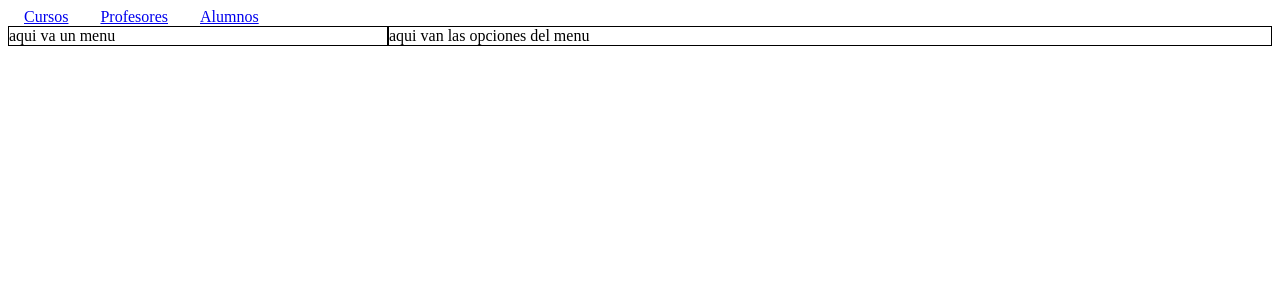
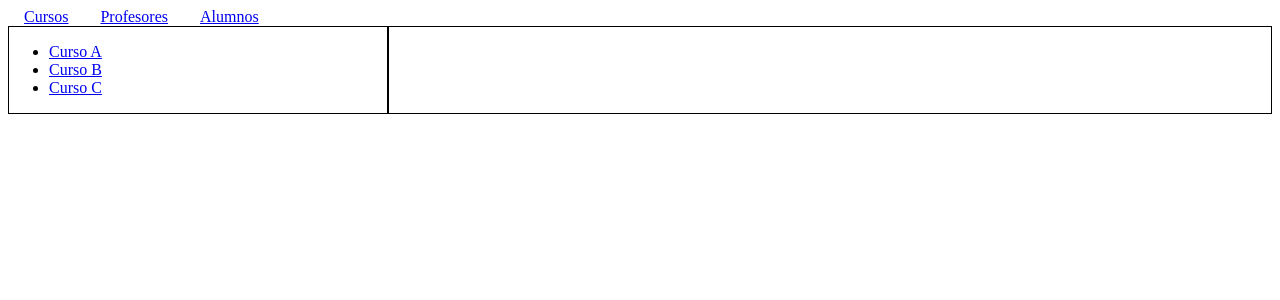
Before and after one commit to ronytacodev/website_VueRouter, a Vue app: page /alumnos in a window 1280 px wide. Shown: the top 300 px of the page. Built offline with nearby package versions, Linux system fonts and the light colour scheme.

Commit message:
create components and routes CHILDREN for alumnos

```diff
--- /dev/null
+++ b/src/components/cursos/MenuCursos.vue
@@ -0,0 +1,15 @@
+<template>
+    <div>
+        <ul>
+            <li>
+                <router-link :to="{ name: 'alumnos-a' }">Curso A</router-link>
+            </li>
+            <li>
+                <router-link :to="{ name: 'alumnos-b' }">Curso B</router-link>
+            </li>
+            <li>
+                <router-link :to="{ name: 'alumnos-c' }">Curso C</router-link>
+            </li>
+        </ul>
+    </div>
+</template>
--- a/src/router/index.js
+++ b/src/router/index.js
@@ -3,6 +3,9 @@ import { createRouter, createWebHistory } from 'vue-router'
 import CursosPage from '@/views/CursosPage'
 import ProfesoresPage from '@/views/ProfesoresPage'
 import AlumnosPage from '@/views/alumnos/AlumnosPage'
+import AlumnosA from '@/views/alumnos/AlumnosA'
+import AlumnosB from '@/views/alumnos/AlumnosB'
+import AlumnosC from '@/views/alumnos/AlumnosC'
 
 const routes = [
   {
@@ -18,8 +21,26 @@ const routes = [
   {
     path: '/alumnos',
     component: AlumnosPage,
-    name: 'alumnos'
-  }
+    name: 'alumnos',
+    children: [
+      {
+        path: 'alumnos-a',
+        component: AlumnosA,
+        name: 'alumnos-a'
+      },
+      {
+        path: 'alumnos-b',
+        component: AlumnosB,
+        name: 'alumnos-b'
+      },
+      {
+        path: 'alumnos-c',
+        component: AlumnosC,
+        name: 'alumnos-c'
+      }
+    ]
+  },
+
 ]
 
 const router = createRouter({
--- /dev/null
+++ b/src/views/alumnos/AlumnosA.vue
@@ -0,0 +1,5 @@
+<template>
+    <div>
+        <h3>Somos los alumnos del A</h3>
+    </div>
+</template>
--- /dev/null
+++ b/src/views/alumnos/AlumnosB.vue
@@ -0,0 +1,5 @@
+<template>
+    <div>
+        <h3>Somos los alumnos del B</h3>
+    </div>
+</template>
--- /dev/null
+++ b/src/views/alumnos/AlumnosC.vue
@@ -0,0 +1,5 @@
+<template>
+    <div>
+        <h3>Somos los alumnos del C</h3>
+    </div>
+</template>
--- a/src/views/alumnos/AlumnosPage.vue
+++ b/src/views/alumnos/AlumnosPage.vue
@@ -1,17 +1,23 @@
 <template>
     <div class="alumnos">
         <div class="alumnos__left">
-            aqui va un menu
+            <menu-cursos />
         </div>
         <div class="alumnos__right">
-            aqui van las opciones del menu
+            <router-view />
         </div>
     </div>
 </template>
 
 <script>
+
+import MenuCursos from '@/components/cursos/MenuCursos.vue';
+
 export default {
-    name: 'AlumnosPage'
+    name: 'AlumnosPage',
+    components: {
+        MenuCursos
+    }
 }
 </script>
 
```
